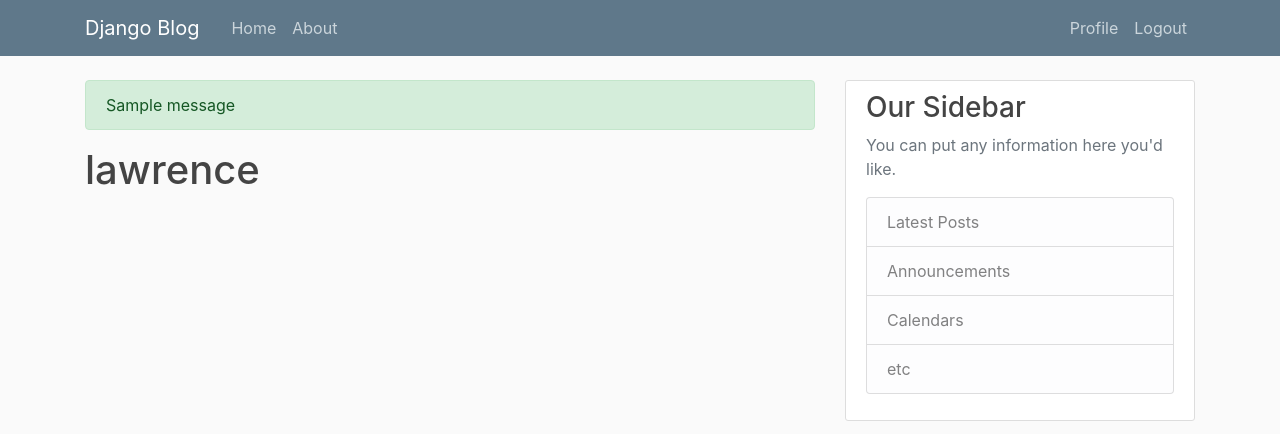
After one commit to LawrenceMelvin/Django-Bolg, a Django app: page /profile/ in a window 1280 px wide. The commit adds this page. Shown: the top 434 px of the page. Run offline with Django 3.2, Linux system fonts and the light colour scheme; a user stored in the database is signed in; one stand-in notice (Sample message) is shown; some libraries are stand-ins or nearby versions.

Commit message:
form method to post

```diff
--- a/blog/templates/blog/base.html
+++ b/blog/templates/blog/base.html
@@ -7,9 +7,8 @@
     <meta charset="utf-8">
     <meta name="viewport" content="width=device-width, initial-scale=1, shrink-to-fit=no">
 
-    <!-- Bootstrap CSS-->
-    <!-- CSS only -->
-    <link href="https://cdn.jsdelivr.net/npm/bootstrap@5.1.0/dist/css/bootstrap.min.css" rel="stylesheet" integrity="sha384-KyZXEAg3QhqLMpG8r+8fhAXLRk2vvoC2f3B09zVXn8CA5QIVfZOJ3BCsw2P0p/We" crossorigin="anonymous">
+    <!-- Bootstrap CSS -->
+    <link rel="stylesheet" href="https://maxcdn.bootstrapcdn.com/bootstrap/4.0.0/css/bootstrap.min.css" integrity="sha384-Gn5384xqQ1aoWXA+058RXPxPg6fy4IWvTNh0E263XmFcJlSAwiGgFAW/dAiS6JXm" crossorigin="anonymous">
 
     <link rel="stylesheet" type="text/css" href="{% static 'blog/main.css' %}">
 
@@ -35,6 +34,7 @@
             <!-- Navbar Right Side -->
             <div class="navbar-nav">
               {% if user.is_authenticated %}
+                <a class="nav-item nav-link" href="{% url 'profile' %}">Profile</a>
                 <a class="nav-item nav-link" href="{% url 'logout' %}">Logout</a>
               {% else %}
                 <a class="nav-item nav-link" href="{% url 'login' %}">Login</a>
@@ -50,8 +50,8 @@
         <div class="col-md-8">
           {% if messages %}
             {% for message in messages %}
-              <div class="alert alert-{{message_tags}}">
-                {{message}}
+              <div class="alert alert-{{ message.tags }}">
+                {{ message }}
               </div>
             {% endfor %}
           {% endif %}
--- a/mysite/settings.py
+++ b/mysite/settings.py
@@ -124,5 +124,6 @@
 ALLOWED_HOSTS = ['*']
 X_FRAME_OPTIONS = '*'
 
-CRISPY_TEMPLATE_PACK = 'bootstarp4'
+CRISPY_TEMPLATE_PACK = 'bootstrap4'
 LOGIN_REDIRECT_URL = 'blog-home'
+LOGIN_URL = 'login'
--- a/mysite/urls.py
+++ b/mysite/urls.py
@@ -21,6 +21,7 @@
 urlpatterns = [
     path('admin/', admin.site.urls),
     path('register/',user_views.register,name='register'),
+    path('profile/',user_views.profile,name='profile'),
     path('login/',auth_views.LoginView.as_view(template_name = 'users/login.html'),name='login'),
      path('logout/',auth_views.LogoutView.as_view(template_name='user/logout.html'),name='logout'),
     path('',include('blog.urls')),
--- a/pyproject.toml
+++ b/pyproject.toml
@@ -11,5 +11,4 @@
 [tool.poetry.dependencies]
 Django = "^3.0"
 python = "^3.8"
-django-crispy-forms = "^1.12.0"
 [tool.poetry.dev-dependencies]
--- a/users/templates/users/login.html
+++ b/users/templates/users/login.html
@@ -2,7 +2,7 @@
 {% load crispy_forms_tags %}
 {% block content %}
   <div class="content-section">
-    <form action="POST">
+    <form method="POST">
       {% csrf_token %}
       <fieldset class="form-group">
         <legend class="border-buttom mb-4">Login</legend>
--- /dev/null
+++ b/users/templates/users/profile.html
@@ -0,0 +1,5 @@
+{% extends "blog/base.html" %}
+{% load crispy_forms_tags %}
+{% block content %}
+  <h1>{{ user.username }}</h1>
+{% endblock content %}
--- a/users/templates/users/register.html
+++ b/users/templates/users/register.html
@@ -2,7 +2,7 @@
 {% load crispy_forms_tags %}
 {% block content %}
   <div class="content-section">
-    <form action="POST">
+    <form method="POST">
       {% csrf_token %}
       <fieldset class="form-group">
         <legend class="border-buttom mb-4">Join Today</legend>
--- a/users/views.py
+++ b/users/views.py
@@ -1,12 +1,13 @@
 from django.shortcuts import render,redirect
 #from django.contrib.auth.forms import UserCreationForm
+from django.contrib.auth.decorators import login_required
 from django.contrib import messages
 from .forms import UserRegisterForm
 # Create your views here.
 def register(request):
   if(request.method == 'POST'):
     form = UserRegisterForm(request.POST)
-    if(form.is_valid()):
+    if form.is_valid():
       form.save()
       username = form.cleaned_data.get('username')
       messages.success(request,f'Account Created for {username}')
@@ -15,5 +16,6 @@
     form = UserRegisterForm()
   return render(request,'users/register.html',{'form':form})
 
+@login_required
 def profile(request):
   return render(request,'users/profile.html')
```
Also changed, not shown: 1 other file.
